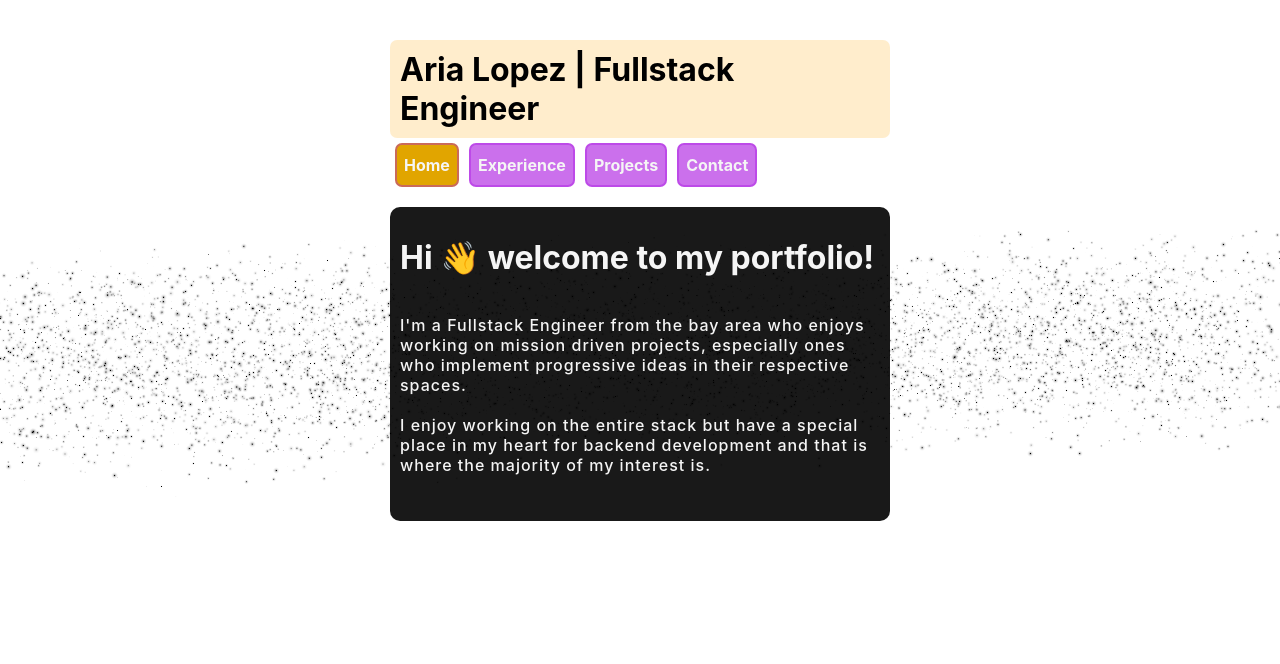
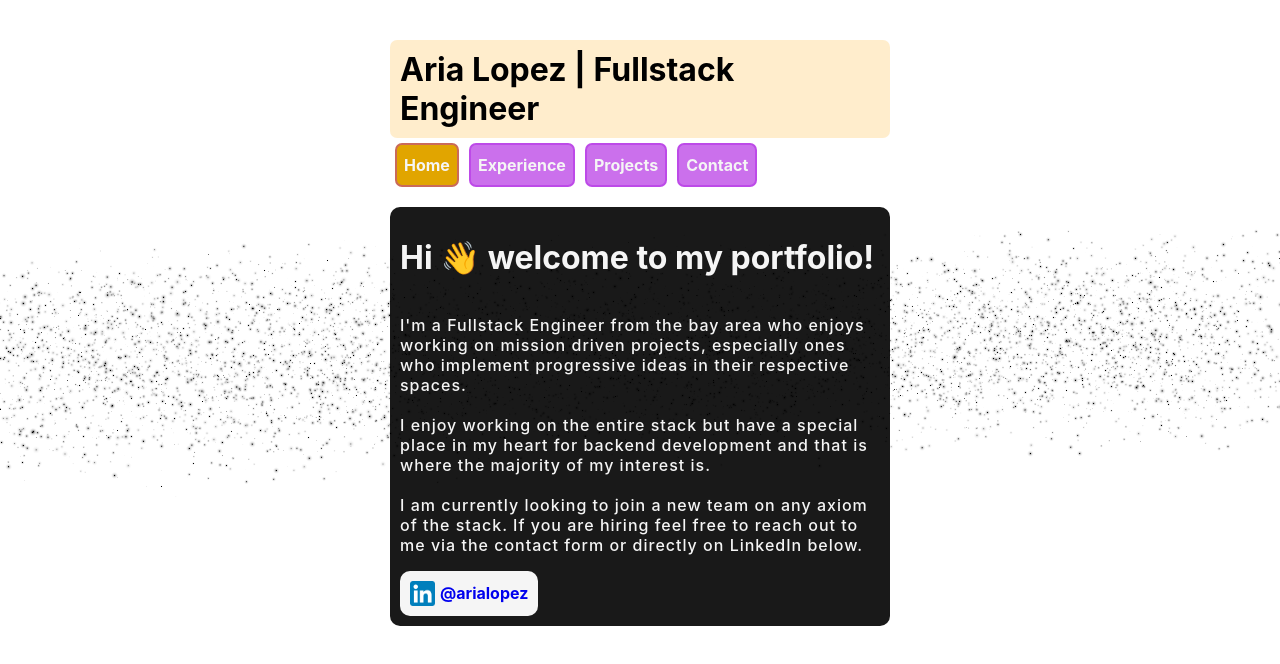
Before and after one commit to aria-1337/pretty-portfolio, a React (Create React App) app: page / in a window 1280 px wide. Shown: the top 664 px of the page. Built offline with nearby package versions, Linux system fonts and the light colour scheme; the HTML template or start-up script is replaced by a standard one.

Commit message:
LinkedIn Button

```diff
--- a/src/components/Home.tsx
+++ b/src/components/Home.tsx
@@ -10,14 +10,24 @@ export default function Home() {
                 <br></br><br></br>
                 I enjoy working on the entire stack but have a special place in my heart for backend development and that is where the majority of my interest is.
                 <br></br><br></br>
-
+                I am currently looking to join a new team on any axiom of the stack. If you are hiring feel free to reach out to me via the contact form or directly on LinkedIn below.
             </Content>
+            <SocialContainer>
+                <SocialButton target="_blank" href="https://www.linkedin.com/in/arialopez/">
+                    <SocialImg src="/linkedin.png" />
+                    <P>@arialopez</P>
+                </SocialButton>
+            </SocialContainer>
         </ContentContainer>
     </Container>);
 }
 
 const Title = styled.h1`
     color: whitesmoke;
+`;
+
+const P = styled.p`
+    margin: 0;
 `;
 
 const Content = styled.p`
@@ -38,3 +48,25 @@ const ContentContainer = styled.div`
     border-radius: 10px;
     background: rgba(0,0,0,0.9);
 `;
+
+const SocialContainer = styled.div`
+    display: flex;
+    flex-direction: row;
+`;
+
+const SocialImg = styled.img`
+    width: auto;
+    height: 25px;
+    margin-right: 5px;
+`;
+
+const SocialButton = styled.a`
+    display: flex;
+    align-items: center;
+    font-weight: bold;
+    background: whitesmoke;
+    border-radius: 10px;
+    padding: 10px;
+    cursor: pointer;
+    text-decoration: none;
+`;
```
Also changed, not shown: public/linkedin.png (added).
